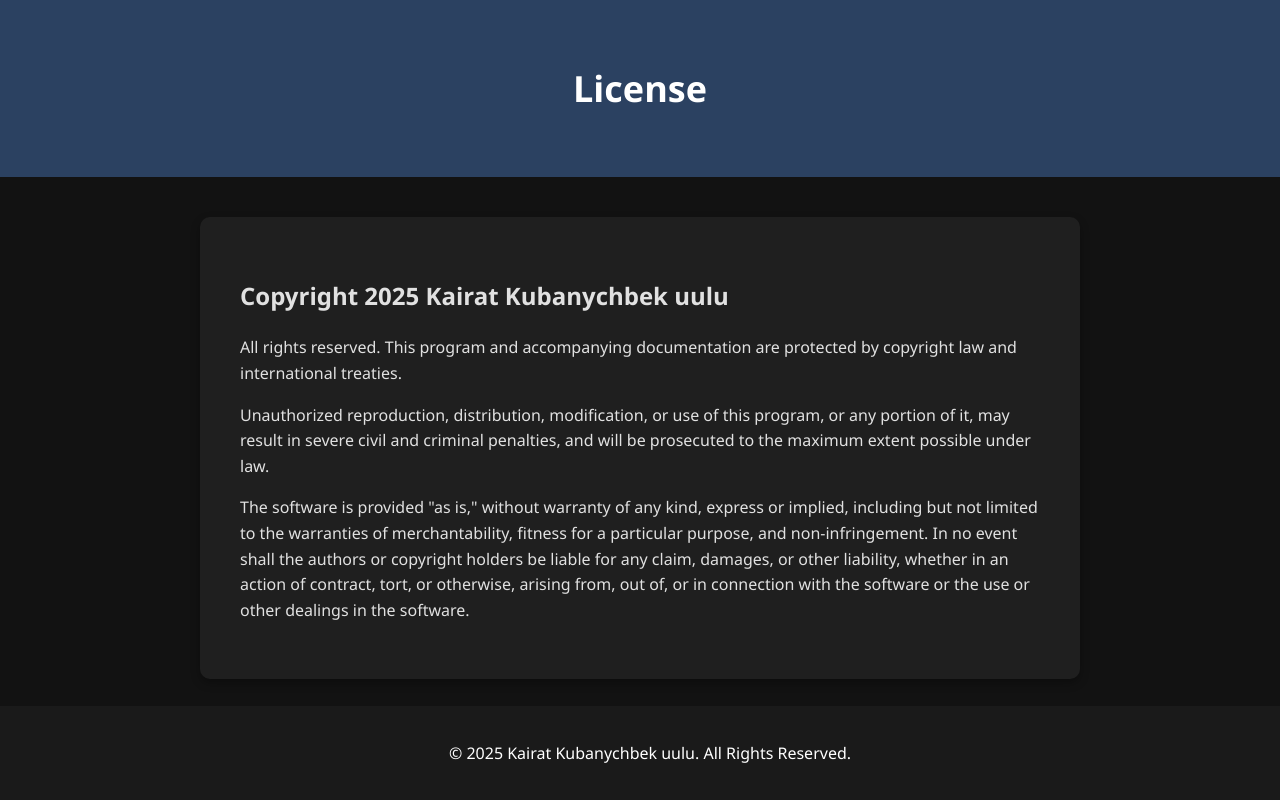
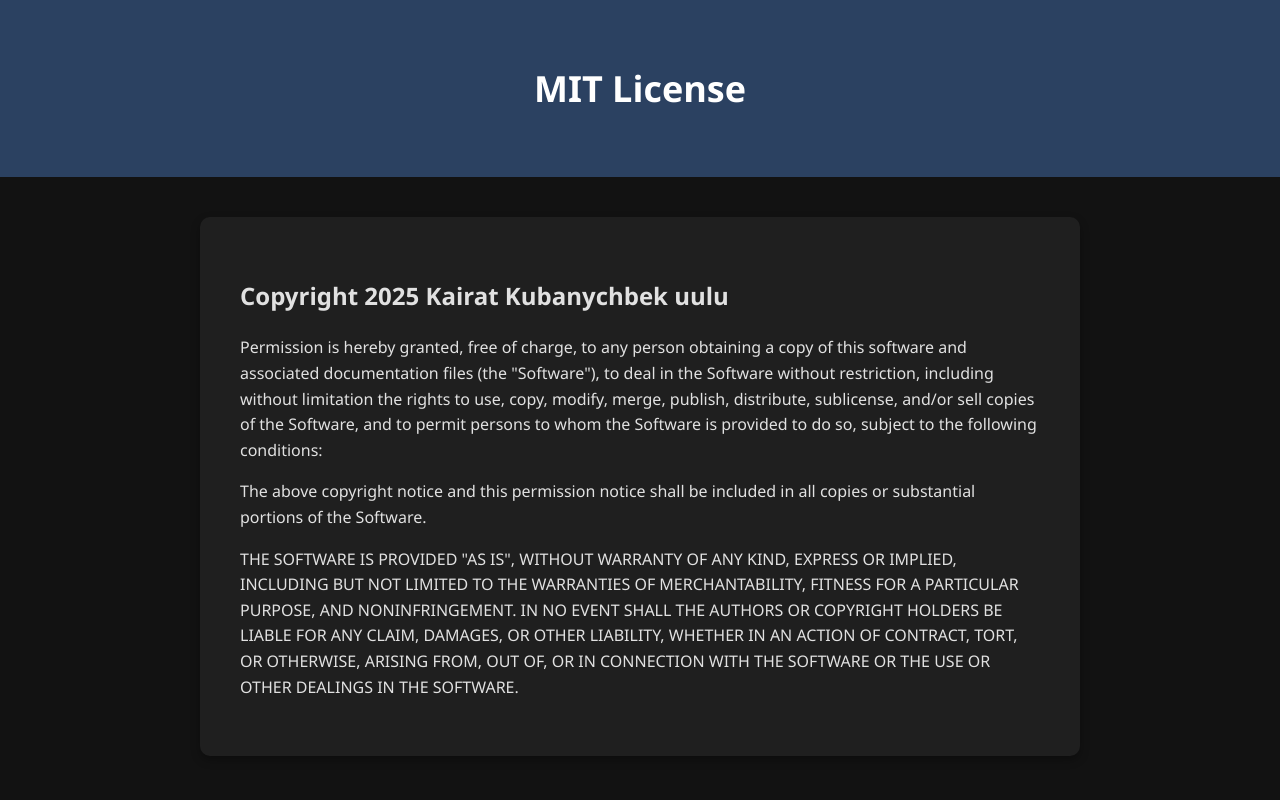
Before and after one commit to ImKairat/ImKairat.github.io, a plain HTML site: page license.html in a window 1280 px wide. Drawn offline with Linux system fonts and the light colour scheme.

Commit message:
Replace LICENSE.html with a new MIT License file and update footer link in index.html

```diff
--- a/LICENSE.html
+++ b/license.html
@@ -43,18 +43,16 @@
 </head>
 <body>
     <header>
-        <h1>License</h1>
+        <h1>MIT License</h1>
     </header>
 
     <div class="license-content">
         <h2>Copyright 2025 Kairat Kubanychbek uulu</h2>
-        <p>All rights reserved. This program and accompanying documentation are protected by copyright law and international treaties.</p>
-        <p>Unauthorized reproduction, distribution, modification, or use of this program, or any portion of it, may result in severe civil and criminal penalties, and will be prosecuted to the maximum extent possible under law.</p>
-        <p>The software is provided "as is," without warranty of any kind, express or implied, including but not limited to the warranties of merchantability, fitness for a particular purpose, and non-infringement. In no event shall the authors or copyright holders be liable for any claim, damages, or other liability, whether in an action of contract, tort, or otherwise, arising from, out of, or in connection with the software or the use or other dealings in the software.</p>
+        <p>Permission is hereby granted, free of charge, to any person obtaining a copy of this software and associated documentation files (the "Software"), to deal in the Software without restriction, including without limitation the rights to use, copy, modify, merge, publish, distribute, sublicense, and/or sell copies of the Software, and to permit persons to whom the Software is provided to do so, subject to the following conditions:</p>
+
+        <p>The above copyright notice and this permission notice shall be included in all copies or substantial portions of the Software.</p>
+
+        <p>THE SOFTWARE IS PROVIDED "AS IS", WITHOUT WARRANTY OF ANY KIND, EXPRESS OR IMPLIED, INCLUDING BUT NOT LIMITED TO THE WARRANTIES OF MERCHANTABILITY, FITNESS FOR A PARTICULAR PURPOSE, AND NONINFRINGEMENT. IN NO EVENT SHALL THE AUTHORS OR COPYRIGHT HOLDERS BE LIABLE FOR ANY CLAIM, DAMAGES, OR OTHER LIABILITY, WHETHER IN AN ACTION OF CONTRACT, TORT, OR OTHERWISE, ARISING FROM, OUT OF, OR IN CONNECTION WITH THE SOFTWARE OR THE USE OR OTHER DEALINGS IN THE SOFTWARE.</p>
     </div>
-
-    <footer>
-        <p>&copy; 2025 Kairat Kubanychbek uulu. All Rights Reserved.</p>
-    </footer>
 </body>
 </html>
```
Also changed, not shown: index.html (+1 -1 lines), 1 other file.
